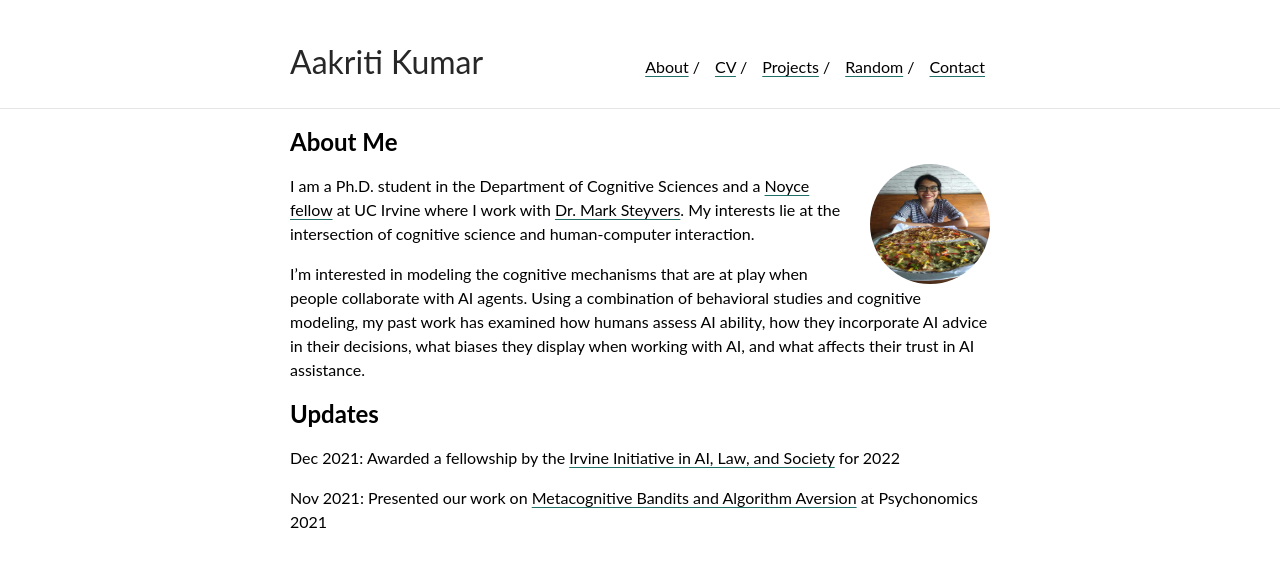
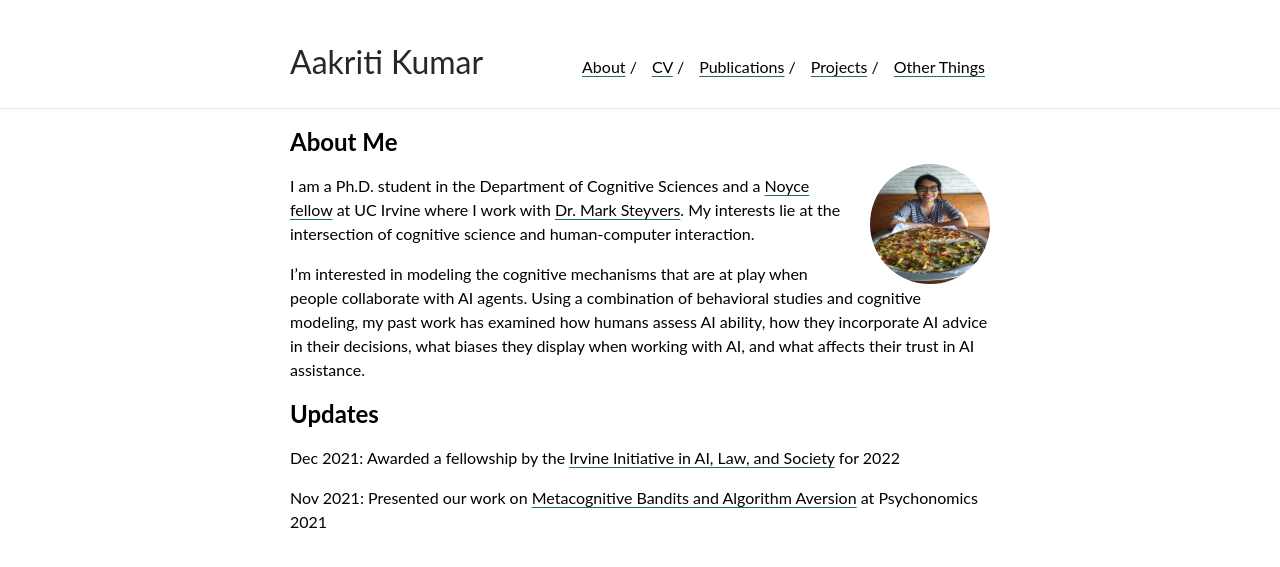
Before and after one commit to aakriti1kumar/aakriti1kumar.github.io, a Jekyll site: the page built from index.md, in a window 1280 px wide. Shown: the top 567 px of the page. Built offline with Jekyll 4.4.1, drawn with Linux system fonts in a browser that asks for light colours; our own code applies the rules of GitHub Pages for plain Markdown files.

Commit message:
Update _config.yml

```diff
--- a/_config.yml
+++ b/_config.yml
@@ -19,9 +19,9 @@ nav:
    link: "index"
  - name: "CV"
    link: "CV.pdf"
+ - name: "Publications"
+   link: "pubs"
  - name: "Projects"
    link: "projects"
- - name: "Random"
-   link: "random"
- - name: "Contact"
-   link: "contact"
+ - name: "Other Things"
+   link: "Otherthings"
```
